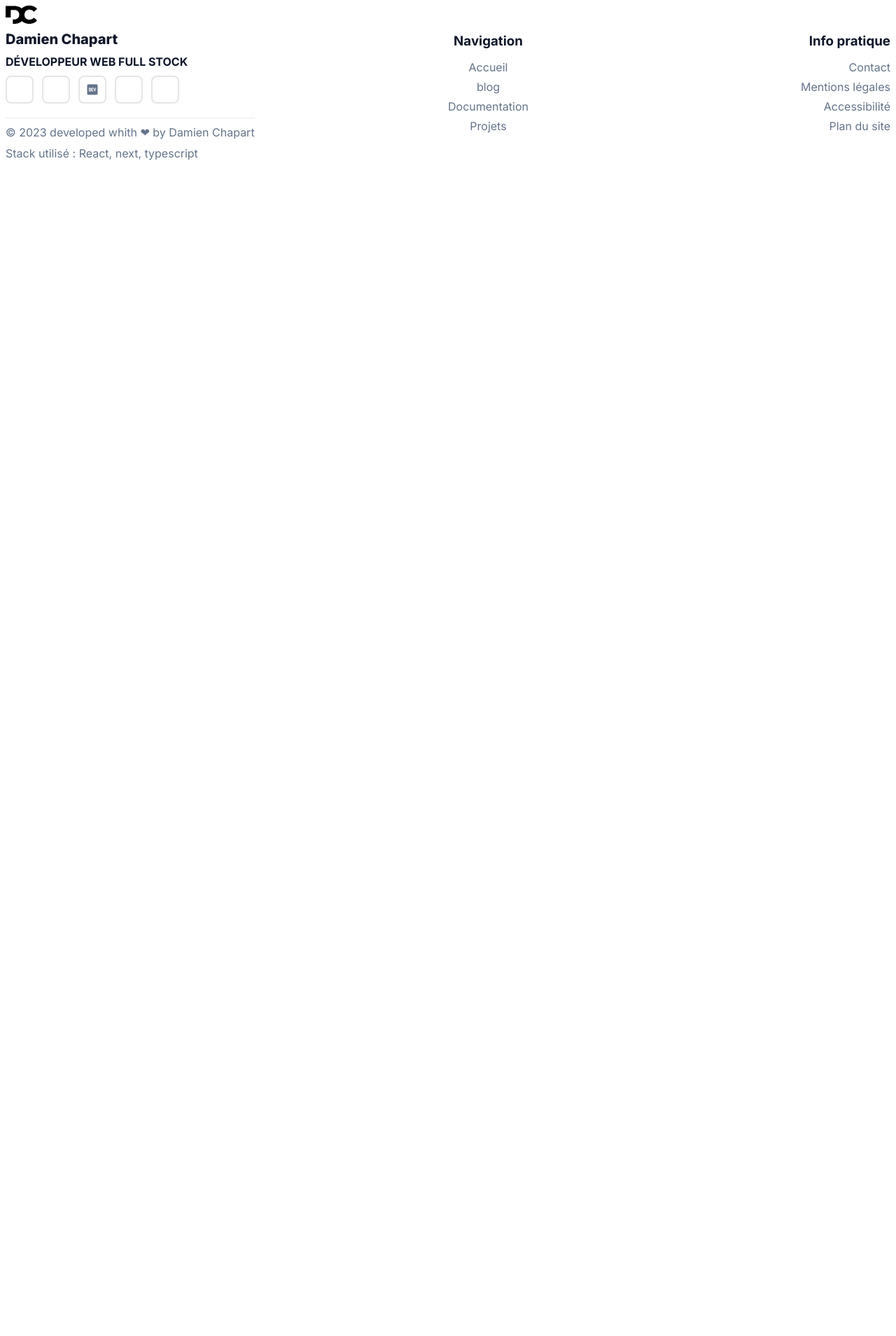
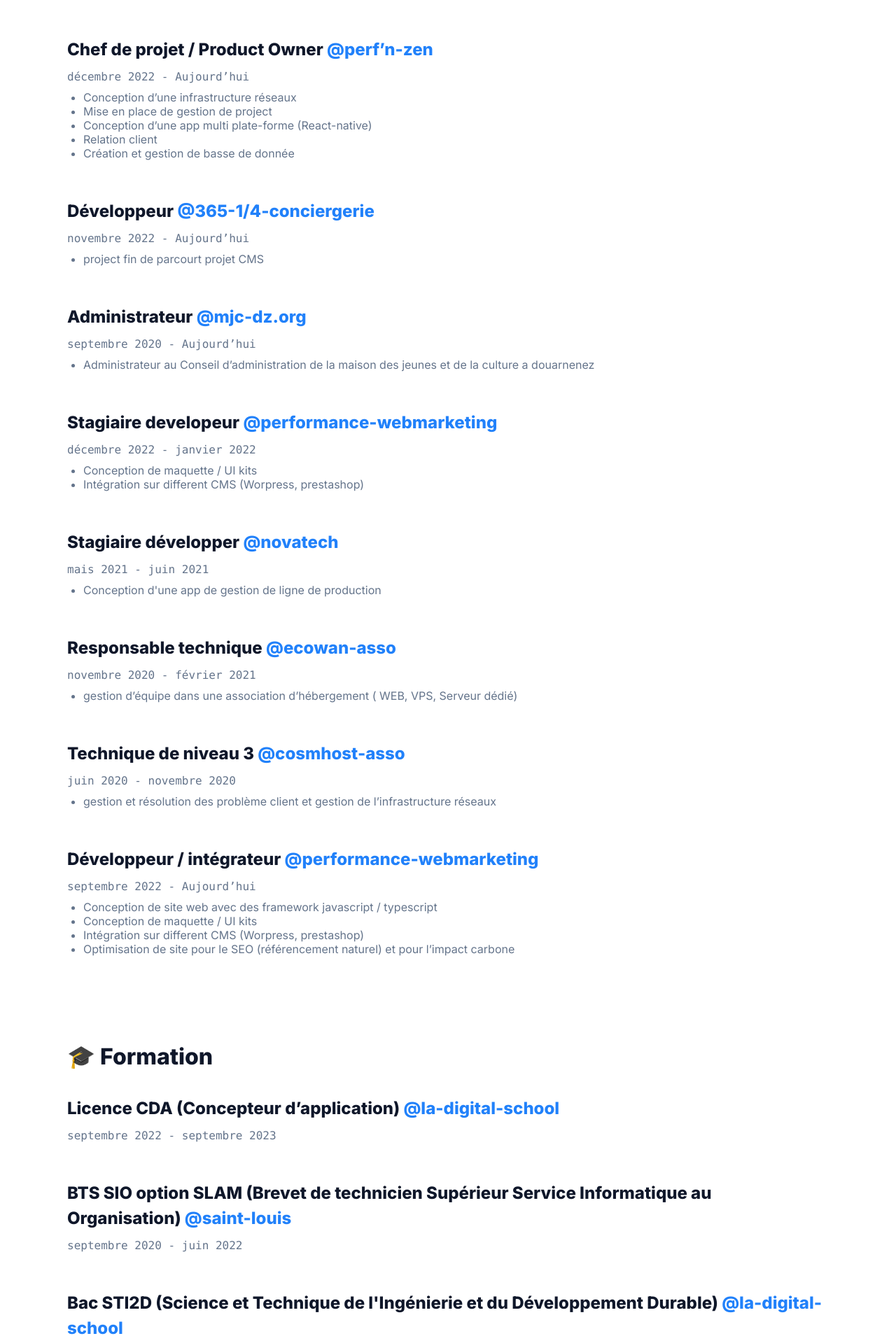
Before and after one commit to damchap/damchapworkspace, a Next.js app in the folder apps/front/: page /about in a window 1280 px wide. Shown: the part 2122-4031 px from the top of the page at 70% size. Before the commit the page ends 2391 px from the top, so only its background shows below. Built offline with nearby package versions, Linux system fonts and the light colour scheme; some icons are missing.

Commit message:
:construction: page about

```diff
--- a/apps/front/src/pages/about.tsx
+++ b/apps/front/src/pages/about.tsx
@@ -282,7 +282,125 @@
                 <section className={styles.section}>
                     <TitreH2 className={clsx(inter.className)}>🧪 Expérience</TitreH2>
                     <div className={styles.experience}>
-                        <BlockDescription className={clsx(inter.className)} />
+                        <BlockDescription className={clsx(inter.className)}
+                                          Title={"Développeur / intégrateur "}
+                                          Link={"https://performance-webmarketing.fr"}
+                                          TitleLink={"performance-webmarketing"}
+                                          Date={"septembre 2022 - Aujourd’hui"}
+                                          Description={[
+                                              "Conception de site web avec des framework javascript / typescript",
+                                              "Conception de maquette / UI kits",
+                                              "Intégration sur different CMS (Worpress, prestashop)",
+                                              "Optimisation de site pour le SEO (référencement naturel) et pour l’impact carbone"
+                                          ]}/>
+                        <BlockDescription className={clsx(inter.className)}
+                                          Title={"Chef de projet / Product Owner"}
+                                          Link={"https://performance-webmarketing.fr"}
+                                          TitleLink={"perf’n-zen"}
+                                          Date={"décembre 2022 - Aujourd’hui"}
+                                          Description={[
+                                              "Conception d’une infrastructure réseaux",
+                                              "Mise en place de gestion de project",
+                                              "Conception d’une app multi plate-forme (React-native)",
+                                              "Relation client",
+                                              "Création et gestion de basse de donnée"
+                                          ]}/>
+                        <BlockDescription className={clsx(inter.className)}
+                                          Title={"Développeur"}
+                                          Link={"https://performance-webmarketing.fr"}
+                                          TitleLink={"365-1/4-conciergerie"}
+                                          Date={"novembre 2022 - Aujourd’hui"}
+                                          Description={[
+                                              "project fin de parcourt projet CMS"
+                                          ]}/>
+                        <BlockDescription className={clsx(inter.className)}
+                                          Title={"Administrateur"}
+                                          Link={"https://mjc-dz.org"}
+                                          TitleLink={"mjc-dz.org"}
+                                          Date={"septembre 2020 - Aujourd’hui"}
+                                          Description={[
+                                              "Administrateur au Conseil d’administration de la maison des jeunes et de la culture a douarnenez",
+                                          ]}/>
+                        <BlockDescription className={clsx(inter.className)}
+                                          Title={"Stagiaire developeur "}
+                                          Link={"https://performance-webmarketing.fr"}
+                                          TitleLink={"performance-webmarketing"}
+                                          Date={"décembre 2022 - janvier 2022"}
+                                          Description={[
+                                              "Conception de maquette / UI kits",
+                                              "Intégration sur different CMS (Worpress, prestashop)"
+                                          ]}/>
+                        <BlockDescription className={clsx(inter.className)}
+                                          Title={"Stagiaire développer"}
+                                          Link={"https://www.novatech-groupe.com/"}
+                                          TitleLink={"novatech"}
+                                          Date={"mais 2021 - juin 2021"}
+                                          Description={[
+                                              "Conception d'une app de gestion de ligne de production",
+                                          ]}/>
+                        <BlockDescription className={clsx(inter.className)}
+                                          Title={"Responsable technique"}
+                                          Link={"https://ecowan.fr"}
+                                          TitleLink={"ecowan-asso"}
+                                          Date={"novembre 2020 - février 2021"}
+                                          Description={[
+                                              "gestion d’équipe dans une association d’hébergement ( WEB, VPS, Serveur dédié)",
+                                          ]}/>
+                        <BlockDescription className={clsx(inter.className)}
+                                          Title={"Technique de niveau 3"}
+                                          Link={"https://ecowan.fr"}
+                                          TitleLink={"cosmhost-asso"}
+                                          Date={"juin 2020 - novembre 2020"}
+                                          Description={[
+                                              "gestion et résolution des problème client et gestion de l’infrastructure réseaux ",
+                                          ]}/>
+                        <BlockDescription className={clsx(inter.className)}
+                                          Title={"Développeur / intégrateur "}
+                                          Link={"https://performance-webmarketing.fr"}
+                                          TitleLink={"performance-webmarketing"}
+                                          Date={"septembre 2022 - Aujourd’hui"}
+                                          Description={[
+                                              "Conception de site web avec des framework javascript / typescript",
+                                              "Conception de maquette / UI kits",
+                                              "Intégration sur different CMS (Worpress, prestashop)",
+                                              "Optimisation de site pour le SEO (référencement naturel) et pour l’impact carbone"
+                                          ]}/>
+                    </div>
+                </section>
+                <section className={styles.section}>
+                    <TitreH2 className={clsx(inter.className)}>🎓 Formation</TitreH2>
+                    <div className={styles.experience}>
+                        <BlockDescription className={clsx(inter.className)}
+                                          Title={"Licence CDA (Concepteur d’application) "}
+                                          Link={"https://ladigitalschool.com/fr/"}
+                                          TitleLink={"la-digital-school"}
+                                          Date={"septembre 2022 - septembre 2023"}/>
+                        <BlockDescription className={clsx(inter.className)}
+                                          Title={"BTS SIO option SLAM (Brevet de technicien Supérieur Service Informatique au Organisation) "}
+                                          Link={"https://www.saint-louis29.net/"}
+                                          TitleLink={"saint-louis"}
+                                          Date={"septembre 2020 - juin 2022"}/>
+                        <BlockDescription className={clsx(inter.className)}
+                                          Title={"Bac STI2D (Science et Technique de l'Ingénierie et du Développement Durable) "}
+                                          Link={"https://likes.org/"}
+                                          TitleLink={"la-digital-school"}
+                                          Date={"septembre 2017 - juin 2020"}/>
+                    </div>
+                </section>
+                <section className={styles.section}>
+                    <TitreH2 className={clsx(inter.className)}>📌 Quelque project</TitreH2>
+                    <div className={clsx(styles.row)}>
+                        <Project className={clsx(inter.className)} UrlImage={"/logo_clevguard.png"} Technologies={["logos:c-plusplus", "logos:arduino", "logos:raspberry-pi","logos:php", "vscode-icons:file-type-composer"]} />
+                        <Project  className={clsx(inter.className)} UrlImage={"/logo_clevguard.png"} Technologies={["logos:c-plusplus", "logos:arduino", "logos:raspberry-pi","logos:php", "vscode-icons:file-type-composer"]} />
+                    </div>
+                    <div className={clsx(styles.row)}>
+                        <Project className={clsx(inter.className)} UrlImage={"/logo_clevguard.png"} Technologies={["logos:c-plusplus", "logos:arduino", "logos:raspberry-pi","logos:php", "vscode-icons:file-type-composer"]} />
+                        <Project  className={clsx(inter.className)} UrlImage={"/logo_clevguard.png"} Technologies={["logos:c-plusplus", "logos:arduino", "logos:raspberry-pi","logos:php", "vscode-icons:file-type-composer"]} />
+
+                    </div>
+                    <div className={clsx(styles.row, styles.ProjectFin)}>
+                        <Button onClick={onclick} className={clsx(inter.className)} color={"#2181FA"} outline={true} > Voir plus</Button>
+
                     </div>
                 </section>
             </main>
--- a/apps/front/src/styles/About.module.scss
+++ b/apps/front/src/styles/About.module.scss
@@ -115,3 +115,11 @@
     }
   }
 }
+.experience {
+  & > *:first-child {
+    margin-top: 1rem;
+  }
+  & > *:not(:first-child) {
+    margin-top: 3.438rem;
+  }
+}
```
